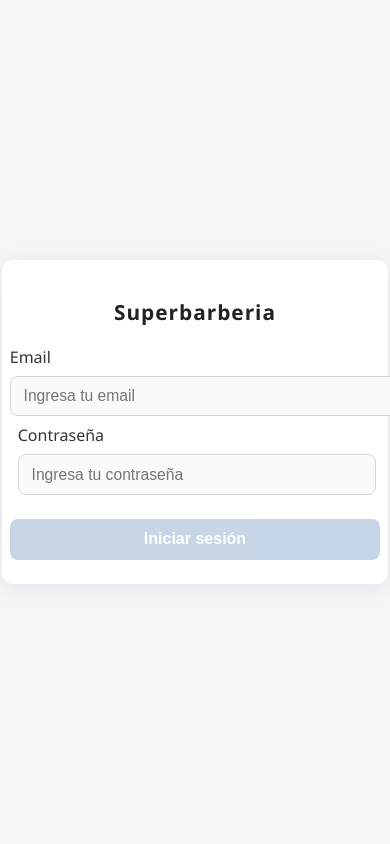
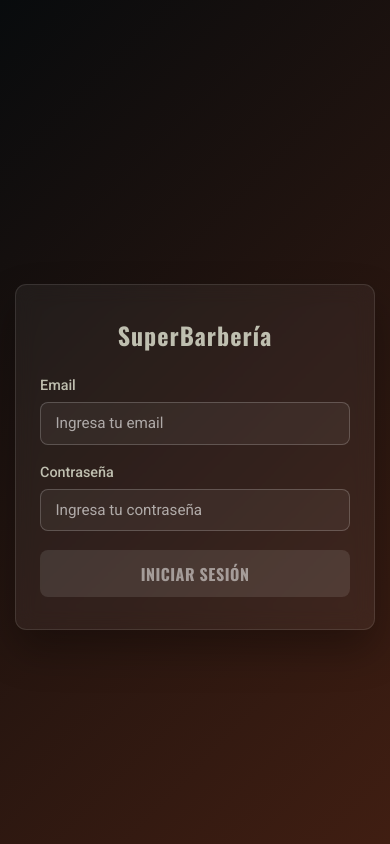
Before and after one commit to clarahardoy/Obg_Ing_Software, a website: page login.html in a window 390 px wide. Drawn offline with nearby package versions, Linux system fonts and the light colour scheme.

Commit message:
login estilos

```diff
--- a/CSS/login.css
+++ b/CSS/login.css
@@ -1,117 +1,152 @@
-body {
+.login-section {
     min-height: 100vh;
-  margin: 0;
     display: flex;
     align-items: center;
     justify-content: center;
-  background: #f5f6fa;
-  font-family: 'Segoe UI', Arial, sans-serif;
+    background: linear-gradient(135deg, var(--negro) 0%, var(--marronOscuro) 100%);
+    padding: 120px 20px 40px;
 }
 
 .login-container {
-  background: #fff;
+    background: rgba(255, 255, 255, 0.05);
+    border: 1px solid rgba(255, 255, 255, 0.1);
     padding: 2.5rem 2rem;
     border-radius: 1rem;
-  box-shadow: 0 4px 24px rgba(0,0,0,0.08);
+    backdrop-filter: blur(10px);
     min-width: 320px;
     width: 100%;
-  max-width: 350px;
+    max-width: 400px;
+    box-shadow: 0 20px 40px rgba(0, 0, 0, 0.3);
+    transition: all 0.3s ease;
 }
 
 .login-title {
     text-align: center;
     margin-bottom: 2rem;
     font-size: 2rem;
-  color: #222;
+    color: var(--blanco);
     letter-spacing: 1px;
+    font-family: 'Oswald', sans-serif;
+    font-weight: 700;
 }
 
+.form-group,
 .form-input {
     margin-bottom: 1.5rem;
-  margin-right: 1.5rem;
-  padding: 0.5rem;
 }
 
 label {
     display: block;
     margin-bottom: 0.5rem;
-  color: #333;
+    color: var(--blanco);
     font-weight: 500;
+    font-family: 'Roboto', sans-serif;
+    font-size: 0.9rem;
 }
 /* INPUTS MAIL Y CONTRASEÑA */
 input[type="email"],
 input[type="password"] {
     width: 100%;
     padding: 0.75rem 1rem;
-  border: 1px solid #d1d5db;
+    border: 1px solid rgba(255, 255, 255, 0.2);
     border-radius: 0.5rem;
     font-size: 1rem;
-  background: #f9fafb;
-  transition: border 0.2s;
+    background: rgba(255, 255, 255, 0.05);
+    color: var(--blanco);
+    transition: all 0.3s ease;
+    font-family: 'Roboto', sans-serif;
 }
+
+input[type="email"]::placeholder,
+input[type="password"]::placeholder {
+    color: rgba(255, 255, 255, 0.6);
+}
+
 /* INPUTS MAIL Y CONTRASEÑA CON FOCO */
 input[type="email"]:focus,
 input[type="password"]:focus {
-  border-color: #0077ff;
+    border-color: var(--marronClaro);
     outline: none;
-  background: #fff;
+    background: rgba(255, 255, 255, 0.1);
+    box-shadow: 0 0 0 3px rgba(115, 65, 36, 0.2);
 }
 /* BOTON LOGIN */
 button[type="submit"] {
     width: 100%;
     padding: 0.75rem 1rem;
-  background: #0077ff;
-  color: #fff;
+    background: var(--marronClaro);
+    color: var(--blanco);
     border: none;
     border-radius: 0.5rem;
     font-size: 1.1rem;
     font-weight: 600;
     cursor: pointer;
-  transition: background 0.2s, opacity 0.2s;
-  opacity: 1;
+    transition: all 0.3s ease;
+    font-family: 'Oswald', sans-serif;
+    text-transform: uppercase;
+    letter-spacing: 0.5px;
 }
-/* BOTON LOGIN DESACTIVADO HASYA QUE INGRESE MAIL Y CONTRASEÑA */
+
+button[type="submit"]:hover:not([disabled]) {
+    background: var(--marron);
+    transform: translateY(-2px);
+    box-shadow: 0 8px 18px rgba(0, 0, 0, 0.35);
+}
+
+/* BOTON LOGIN DESACTIVADO HASTA QUE INGRESE MAIL Y CONTRASEÑA */
 button[type="submit"][disabled] {
-  background: #b0c4de;
+    background: rgba(255, 255, 255, 0.1);
+    color: rgba(255, 255, 255, 0.5);
     cursor: not-allowed;
-  opacity: 0.7;
+    transform: none;
+    box-shadow: none;
 }
 /* MENSAJE DE ERROR DE MAIL */
 .mensaje-error {
-  color: #e53935;
-  font-size: 0.95rem;
+    color: #ff6b6b;
+    font-size: 0.85rem;
     margin-top: 0.3rem;
     min-height: 1.2em;
     transition: opacity 0.2s;
+    font-family: 'Roboto', sans-serif;
 }
+
 /* MENSAJE DE ERROR DE MAIL VISIBLE */
 .mensaje-error.visible {
     display: block;
 }
 
 /* RESPONSIVO */
-@media (max-width: 600px) {
+@media (max-width: 768px) {
+    .login-section {
+        padding: 100px 15px 30px;
+    }
+
     .login-container {
         min-width: unset;
         max-width: 95vw;
-    padding: 1.5rem 0.5rem;
+        padding: 2rem 1.5rem;
         border-radius: 0.7rem;
     }
+
     .login-title {
-    font-size: 1.3rem;
+        font-size: 1.5rem;
+        margin-bottom: 1.5rem;
+    }
+
+    .form-group,
+    .form-input {
         margin-bottom: 1.2rem;
     }
-  .form-input {
-    margin-bottom: 1rem;
-  }
+
     input[type="email"],
     input[type="password"] {
-    font-size: 0.98rem;
-    padding: 0.65rem 0.8rem;
+        font-size: 0.95rem;
+        padding: 0.7rem 0.9rem;
     }
+
     button[type="submit"] {
         font-size: 1rem;
-    padding: 0.7rem 0.8rem;
-    width: 100%;
+        padding: 0.7rem 0.9rem;
     }
 }
--- a/JS/login.js
+++ b/JS/login.js
@@ -5,6 +5,9 @@ const formLogin = document.getElementById('login-form');
 const emailError = document.getElementById('error-mail');
 
 const emailValidacion = /^[^\s@]+@[^\s@]+\.[^\s@]+$/;
+
+const emailAdmin = 'admin@admin.com';
+const contrasenaAdmin = 'admin123';
 
 const habilitarBotonLogin = () => {
   const emailCompletado = emailInput.value.trim() !== '';
@@ -27,6 +30,15 @@ const actualizarMensajeDeErrorDeMail = () => {
   }
 };
 
+const validarCredenciales = () => {
+  const email = emailInput.value.trim();
+  const contrasena = contrasenaInput.value.trim();
+
+  if (email === emailAdmin && contrasena === contrasenaAdmin) {
+    window.location.href = 'index.html';
+  }
+};
+
 emailInput.addEventListener('input', () => {
   habilitarBotonLogin();
   actualizarMensajeDeErrorDeMail();
@@ -35,5 +47,5 @@ contrasenaInput.addEventListener('input', habilitarBotonLogin);
 
 formLogin.addEventListener('submit', function(event) {
   event.preventDefault();
-  alert('Implementar navegacion a pagina principal');
+  validarCredenciales();
 });
--- a/login.html
+++ b/login.html
@@ -1,17 +1,36 @@
 <!DOCTYPE html>
 <html lang="es">
+
 <head>
-  <meta charset="UTF-8">
-  <meta name="viewport" content="width=device-width, initial-scale=1.0">
-  <title>Login | Superbarberia</title>
-  <link rel="stylesheet" href="CSS/login.css">
+    <meta charset="UTF-8" />
+    <meta name="viewport" content="width=device-width, initial-scale=1.0" />
+    <meta name="description"
+        content="SuperBarbería - Inicia sesión en tu cuenta para acceder a reservas y servicios premium." />
+    <meta name="keywords" content="login, barbería, cuenta, sesión, superbarbería" />
+    <meta name="author" content="SuperBarbería Team" />
+
+    <!-- Favicon -->
+    <link rel="icon" type="image/png" sizes="32x32" href="https://img.icons8.com/ios-filled/32/fashion-trend.png">
+    <title>Login - SuperBarbería</title>
+
+    <!-- Links: Google Fonts -->
+    <link rel="preconnect" href="https://fonts.googleapis.com">
+    <link rel="preconnect" href="https://fonts.gstatic.com" crossorigin>
+    <link
+        href="https://fonts.googleapis.com/css2?family=Oswald:wght@400;500;700&family=Roboto:wght@300;400;500&display=swap"
+        rel="stylesheet">
+
+    <!-- CSS -->
+    <link rel="stylesheet" href="CSS/estilos.css" />
+    <link rel="stylesheet" href="CSS/login.css" />
 </head>
+
 <body>
+    <!-- LOGIN  -->
+    <section class="login-section">
         <div class="login-container">
-
             <form id="login-form" autocomplete="off">
-
-        <h1 class="login-title">Superbarberia</h1>
+                <h1 class="login-title">SuperBarbería</h1>
 
                 <div class="form-group">
                     <label for="email">Email</label>
@@ -27,6 +46,10 @@
                 <button type="submit" id="login-btn" disabled>Iniciar sesión</button>
             </form>
         </div>
+    </section>
+
+    <script src="JS/script.js"></script>
     <script src="JS/login.js"></script>
 </body>
+
 </html>
```
Also changed, not shown: tests/index.test.js (deleted), tests/login.test.js (added). Lines whose indentation alone changed are shown as unchanged.
